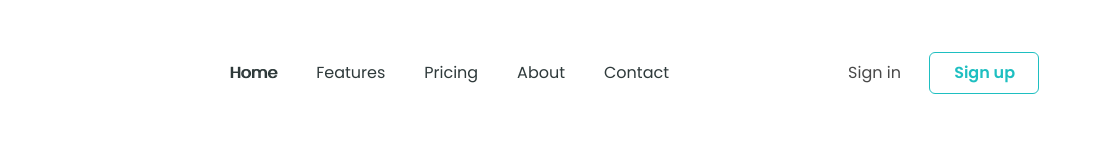
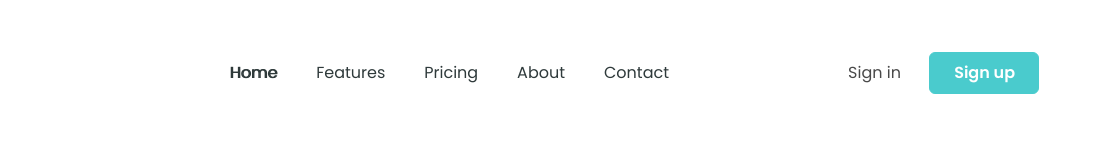
Before and after one commit to ZlatanMinh123/HTML-CSS-Project, a plain HTML site: page index.html in a window 1280 px wide. In both pictures the pointer is over the link "Sign up". Shown: the top 160 px of the page, 186-1280 px from the left. Drawn offline with Linux system fonts and the light colour scheme.

Commit message:
Fix-bug-section-Header

```diff
--- a/assets/css/styles.css
+++ b/assets/css/styles.css
@@ -24,11 +24,14 @@ a {
     display: inline-block;
     min-width: 108px;
     border-radius: 6px;
-    border: 0.9px solid var(--primary-color);
     font-size: 1.6rem;
     font-weight: 600;
     text-align: center;
-    padding: 12px 23px 12px 24px;
+}
+
+.btn:hover {
+    opacity: 0.8;
+    cursor: pointer;
 }
 
 .main-content {
@@ -85,8 +88,19 @@ a {
     color: #494949;
 }
 
-.header .actions a:hover,
+.header .action-link:hover {
+    color: var(--primary-color);
+}
+
 .header .action-btn {
     margin-left: 24px;
+    border: 0.9px solid var(--primary-color);
+    padding: 12px 23px 12px 24px;
     color: #1ebfc1;
 }
+
+.header .action-btn:hover {
+    color: #fff;
+    background: var(--primary-color);
+    opacity: 0.8;
+}
--- a/index.html
+++ b/index.html
@@ -45,7 +45,7 @@
         </div>
     </header>
 
-    <main style="height: 100000000;">
+    <main style="height: 5000px;">
     </main>
 </body>
 
```
